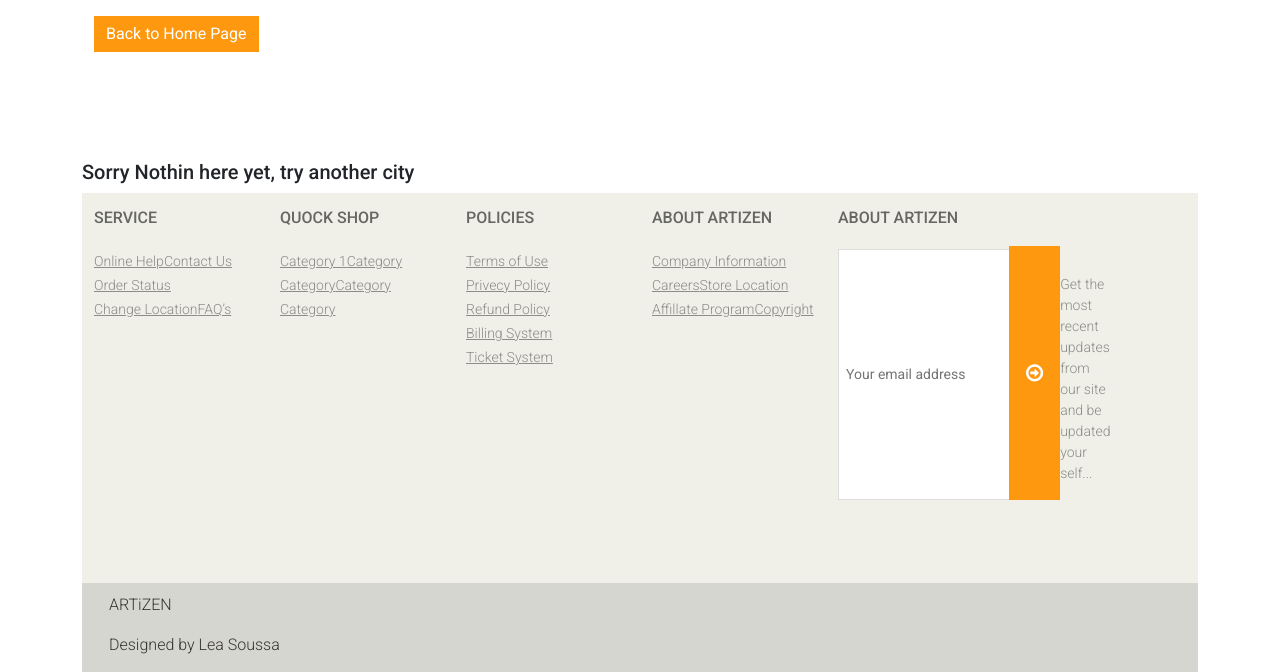
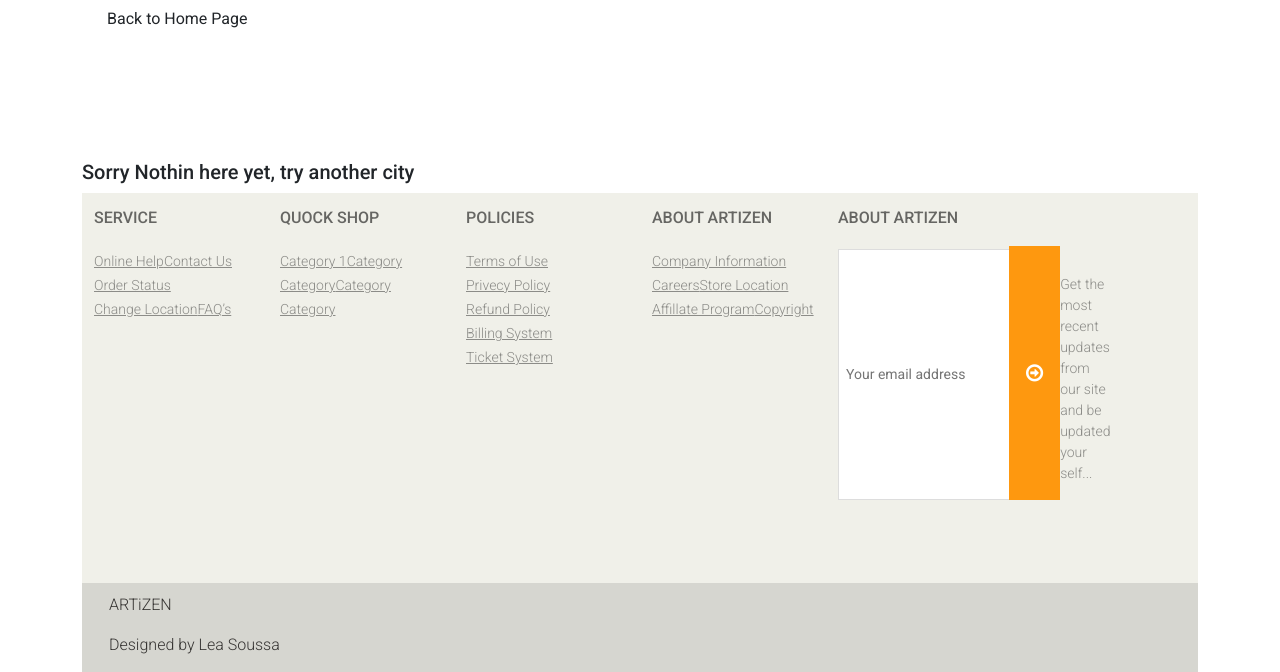
Before and after one commit to leasoussan/artizen_app, a Django app: page /search/ in a window 1280 px wide. Shown: the part 56-728 px from the top of the page. Run offline with Django 3.2, Linux system fonts and the light colour scheme; data comes from the database, SQL or seed files in the repository; data that the repository does not hold is empty; some libraries are stand-ins or nearby versions.

Commit message:
css touchups

```diff
--- a/artists/templates/artists/search_results.html
+++ b/artists/templates/artists/search_results.html
@@ -15,7 +15,7 @@
 <div>
   <div class="container search_results_header">
 
-    <a class="btn btn-primary" href="{% url 'home_page' %}">Back to Home Page</a>
+    <a class="btn btn-" href="{% url 'home_page' %}">Back to Home Page</a>
   </div>
 
   <div>
--- a/static/css/items.css
+++ b/static/css/items.css
@@ -34,7 +34,7 @@
 }
 
 .card-img-top{
-    width: auto;
+    width: 75%;
     height: auto;
 }
 
```
